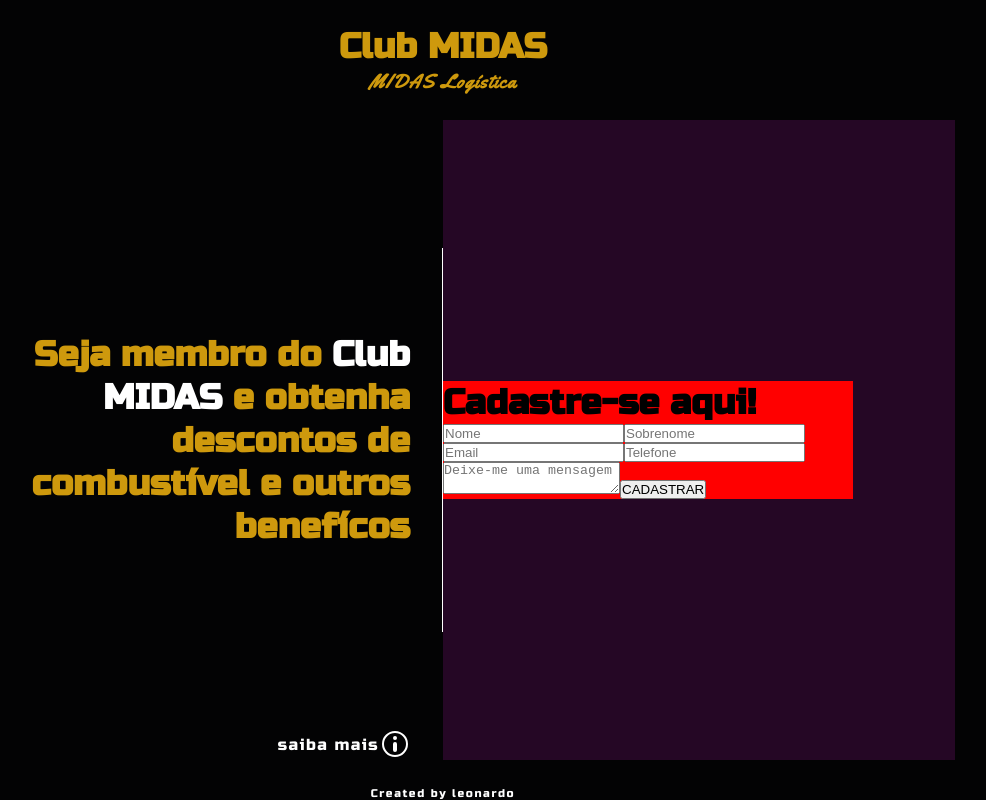
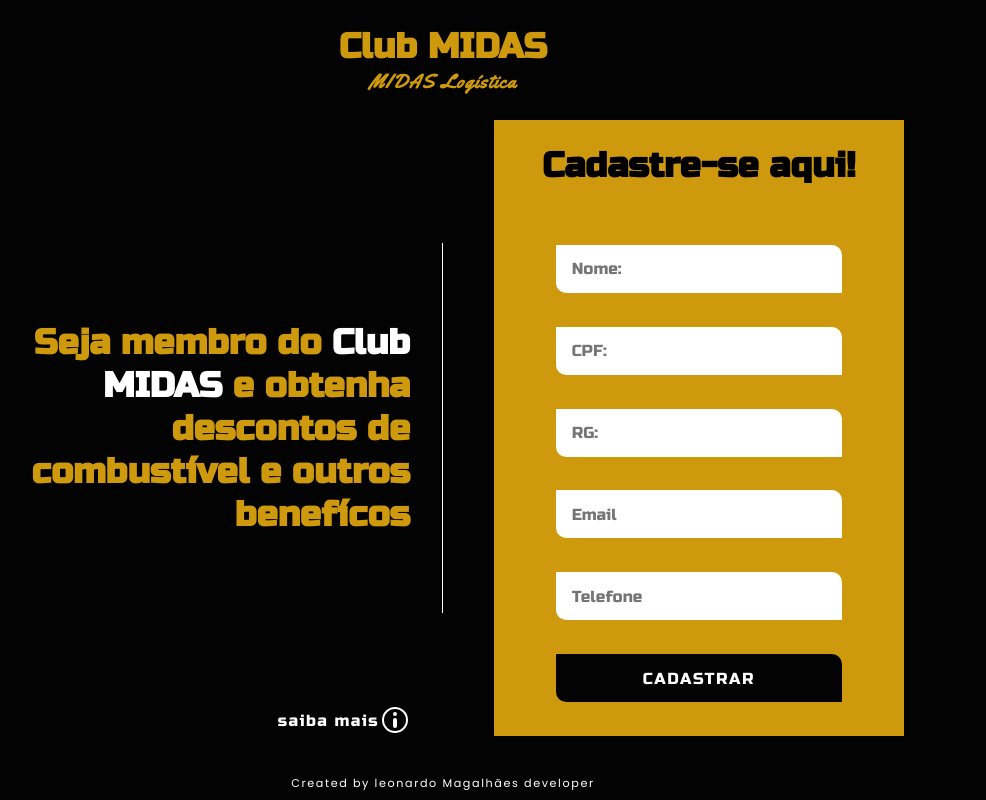
Before and after one commit to leoleodev/club_midas, a React (Vite) app: page / in a window 1280 px wide. Shown: the whole page, without its empty margins (197-1183 px from the left). Built offline with nearby package versions, Linux system fonts and the light colour scheme.

Commit message:
form completed

```diff
--- a/index.html
+++ b/index.html
@@ -4,7 +4,7 @@
     <meta charset="UTF-8" />
 
     <meta name="viewport" content="width=device-width, initial-scale=1.0" />
-    <title>Club MIDAS .:: Club de Motoristas</title>
+    <title>Club MIDAS .:: Club de Motoristas Midas Logística</title>
     <link rel="icon" href="">
   </head>
   <body>
--- a/src/compoments/Form.tsx
+++ b/src/compoments/Form.tsx
@@ -6,6 +6,11 @@
     .container{
         width: 80%;
         height: 100%;
+
+        display: flex;
+        flex-direction: column;
+        justify-content: center;
+        align-items: center;
 
         background: red;
 
@@ -27,7 +32,6 @@
                     <input type="text" name="lastName" id="lastName" placeholder='Sobrenome'/>
                     <input type="email" name="email" id="email" placeholder='Email'/>
                     <input type="tel" name="tel" id="tel" placeholder="Telefone" />
-                    <textarea name="textArea" id="textArea" placeholder='Deixe-me uma mensagem'></textarea>
 
                     <button type="button" id="buttonSubmit">CADASTRAR</button>
                 </form>
--- a/src/compoments/Main.tsx
+++ b/src/compoments/Main.tsx
@@ -1,13 +1,12 @@
 
 import styled from 'styled-components';
-import { Form } from "../compoments/Form";
 import iconInfo from '../images/iconInfo.svg';
 
 export const Content = styled.div`
 
 main{
     width: 100%;
-    height: 80vh;
+    height: 77vh;
 
     display: flex;
     flex-direction: column;
@@ -87,11 +86,62 @@
     height: 100%;
 
     display: flex;
-    flex-direction: column;
     align-items: center;
     justify-content: center;
 
-    background: #f2f2;
+
+    .areaForm{
+        width: 80%;
+        height: 100%;
+
+        display: flex;
+        flex-direction: column;
+        justify-content: flex-start;
+        align-items: center;
+
+        background: var(--midasYellow);
+
+        h2{
+            margin: 1.5rem 0;
+        }
+    }
+
+    form{
+        width: 100%;
+        height: 100%;
+
+        display: flex;
+        flex-direction: column;
+        justify-content: space-evenly;
+        align-items: center;
+
+        input{
+            width: 70%;
+            height: 3rem;
+            border: none;
+            border-radius: 0 10px 0 10px;
+            padding: 0 1rem;
+            font-family: 'Russo One', sans-serif;
+            font-size: 1rem;
+        }
+        button{
+            width: 70%;
+            height: 3rem;
+            border: none;
+            border-radius: 0 10px 0 10px;
+            background: var(--midasBlack);
+            color: var(--midasWhite);
+            font-family: 'Russo One', sans-serif;
+            font-size: 1rem;
+            font-weight: 200;
+            letter-spacing: 0.1rem;
+            transition: 0.7s;
+        }
+        button:hover{
+            color: var(--midasYellow);
+            cursor: pointer;
+        }
+    }
 
 }
 
@@ -116,8 +166,21 @@
 
                     <section className="section2">
 
-                        <Form />
+                        <div className="areaForm">
+                            <h2>
+                                Cadastre-se aqui!
+                            </h2>
 
+                            <form>
+                                <input type="text" name="name" id="name" placeholder='Nome:'/>
+                                <input type="number" name="cpf" id="cpf" placeholder="CPF:" />
+                                <input type="number" name="rg" id="rg" placeholder="RG:" />
+                                <input type="email" name="email" id="email" placeholder='Email'/>
+                                <input type="tel" name="tel" id="tel" placeholder="Telefone" />
+
+                                <button type="button" id="buttonSubmit">CADASTRAR</button>
+                            </form>
+                        </div>
                     </section>
                 </div>
 
--- a/src/compoments/footer.tsx
+++ b/src/compoments/footer.tsx
@@ -5,7 +5,7 @@
 
 footer{
     width: 100%;
-    height: 5vh;
+    height: 7vh;
 
     display: flex;
     justify-content: center;
@@ -13,7 +13,7 @@
 
     h5{
         color: var(--midasWhite);
-        font-family: 'Russo One', sans-serif;
+        font-family: 'Poppins', sans-serif;
         font-size: 0.7rem;
         font-weight: 200;
         letter-spacing: 0.1rem;
@@ -27,7 +27,7 @@
     return(
         <Credits>
             <footer>
-                <h5>Created by leonardo</h5>
+                <h5>Created by leonardo Magalhães developer</h5>
             </footer>
         </Credits>
     )
--- a/src/styles/global.css
+++ b/src/styles/global.css
@@ -1,4 +1,4 @@
-@import url('https://fonts.googleapis.com/css2?family=Russo+One&family=Yellowtail&display=swap');
+@import url('https://fonts.googleapis.com/css2?family=Poppins&family=Russo+One&family=Yellowtail&display=swap');
 
 *{
     margin: 0;
```
